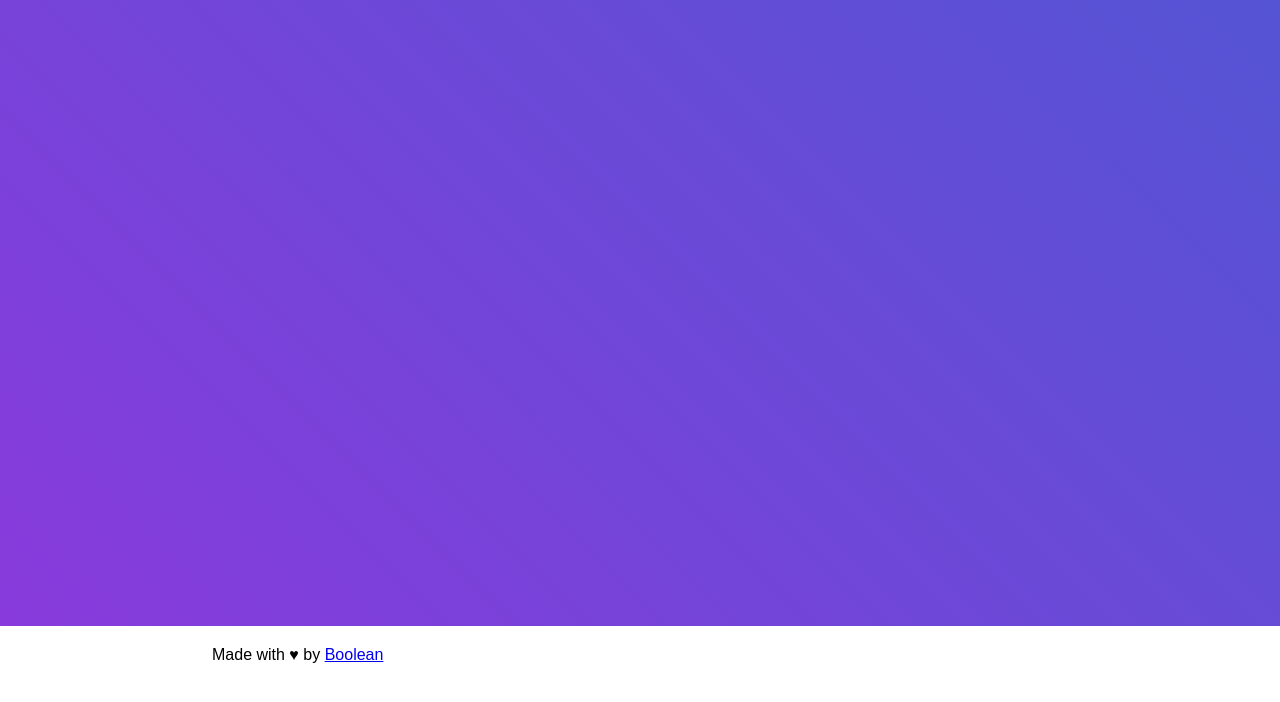
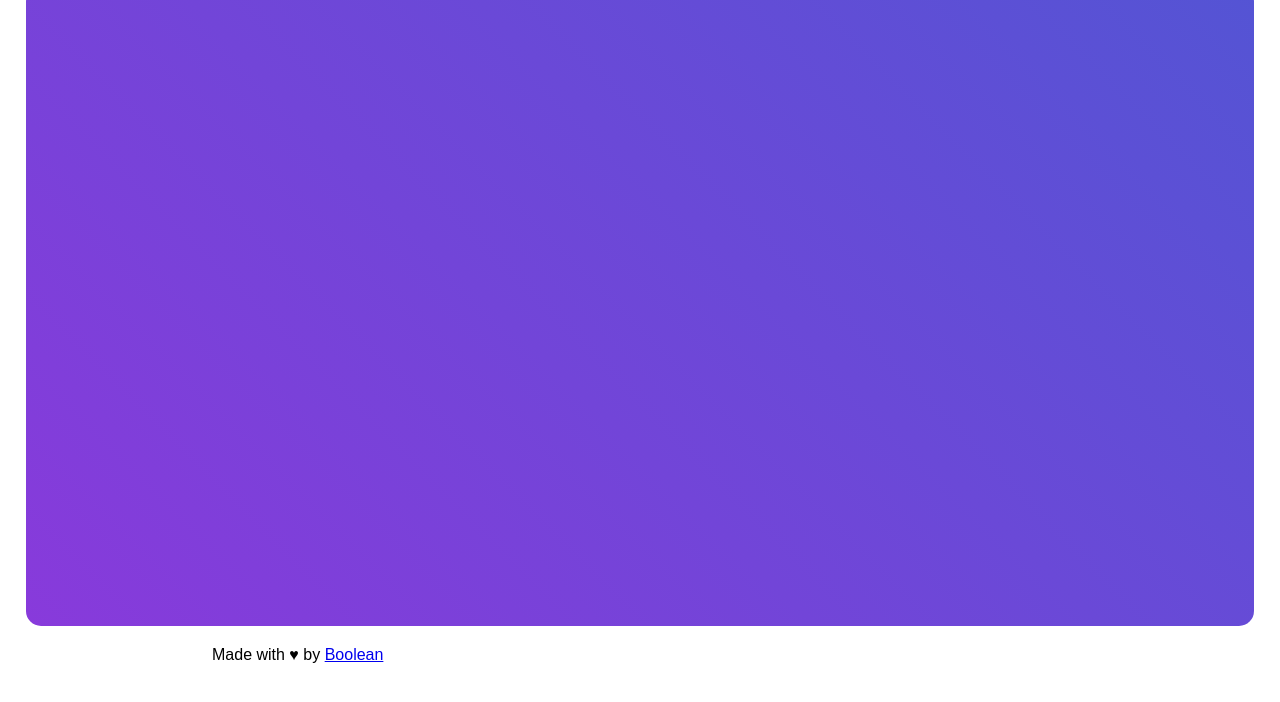
Before and after one commit to M1571/js-campominato-grid, a plain HTML site: page index.html in a window 1280 px wide. Shown: the part 94-796 px from the top of the page. Drawn offline with Linux system fonts and the light colour scheme.

Commit message:
css complete

```diff
--- a/style.css
+++ b/style.css
@@ -77,6 +77,10 @@ body {
 
 .main {
     background: linear-gradient(45deg, #883ADB, #5454D4);
+    /* background-color: #7EFFD4; */
+    /* background-image: repeating-linear-gradient(45deg, transparent, transparent 20px, #ACF3DB 20px, #7BFAD0 23px); */
+    border-radius: 15px;
+    margin: 0 2vw;
     height: 80vh;
 }
 
```
